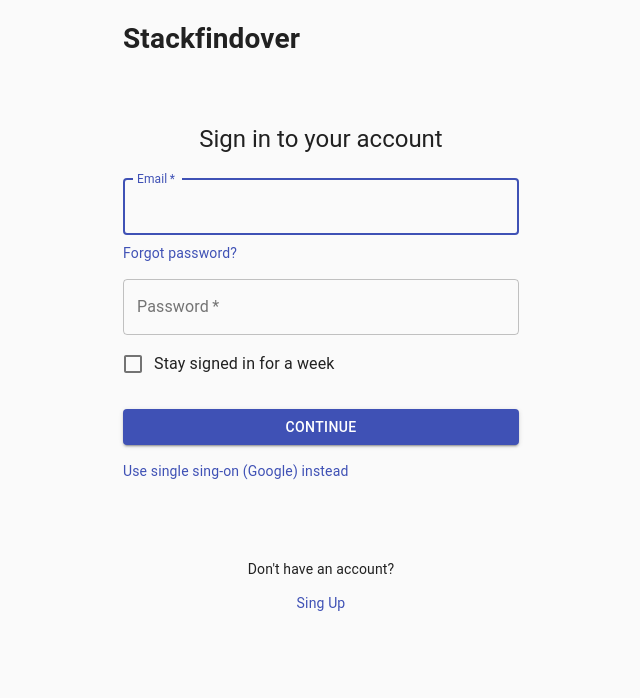
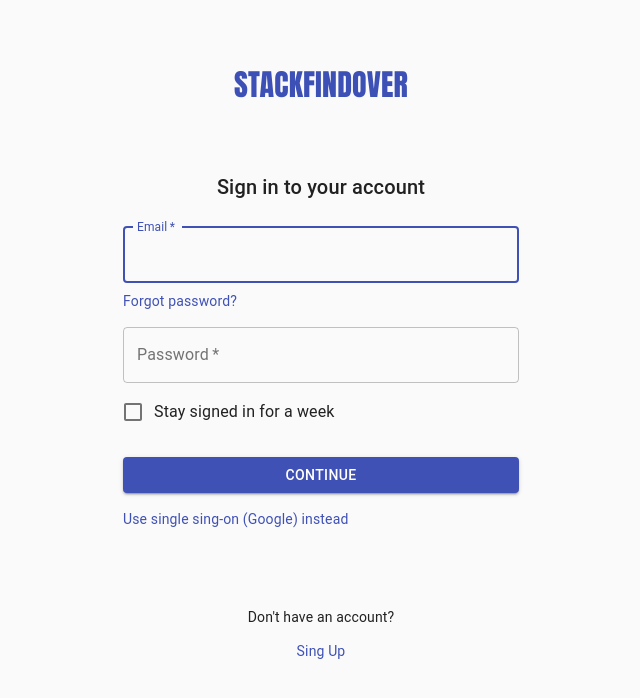
Before and after one commit to ninasavkina/1, a React (Create React App) app in the folder 2/: page / in a window 1280 px wide. Shown: the top 698 px of the page, without its empty margins (319-959 px from the left). Built offline with nearby package versions, Linux system fonts and the light colour scheme.

Commit message:
Stackfindover change type

```diff
--- a/2/src/App.js
+++ b/2/src/App.js
@@ -37,6 +37,17 @@ const useStyles = makeStyles((theme) => ({
         flexDirection: 'column',
         alignItems: 'center'
     },
+    stack: {
+        marginTop: theme.spacing(8),
+        display: 'flex',
+        flexDirection: 'column',
+        alignItems: 'center',
+        fontFamily: 'Impact',
+        fontSize: '30px',
+        fontWeight: '700',
+        color: '#3d50b6'
+
+    },
 }));
 
 export default function SignIn() {
@@ -45,10 +56,11 @@ export default function SignIn() {
     return (
         <>
         <Container component="main" maxWidth="xs">
-            <h1>Stackfindover</h1>
+            <p className={classes.stack}>STACKFINDOVER</p>
+
             <CssBaseline />
             <div className={classes.paper}>
-                <Typography className={classes.typo} component="h1" variant="h5">
+                <Typography className={classes.typo} component="h1" variant="h6">
                     Sign in to your account
                 </Typography>
                 <form className={classes.form}>
```
